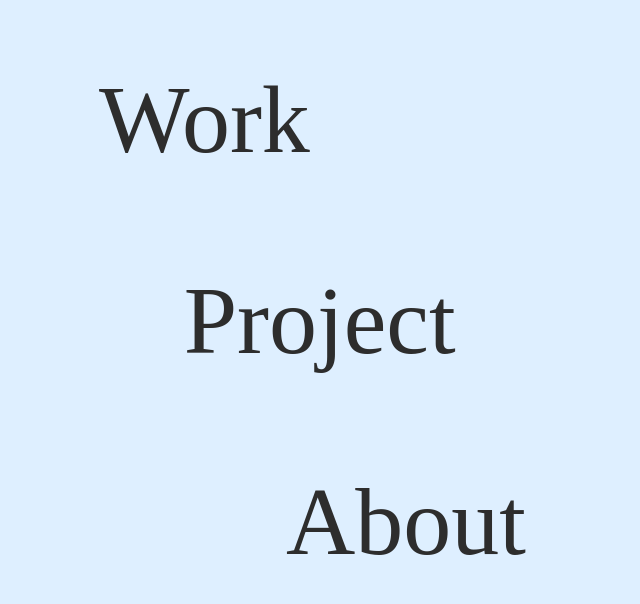
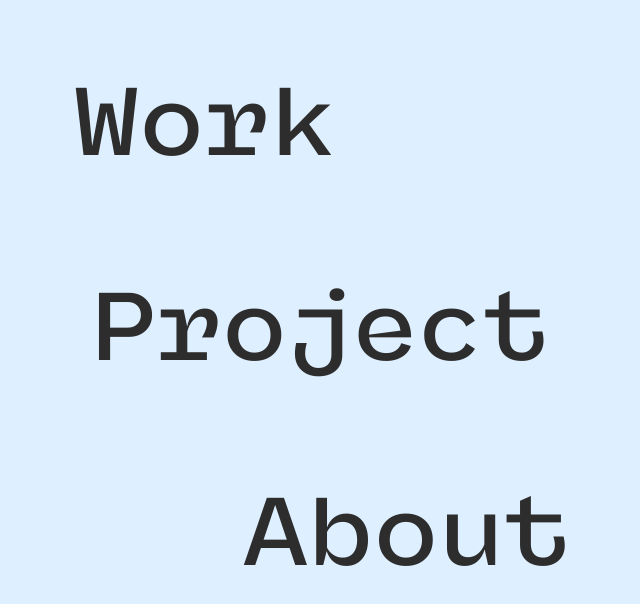
Before and after one commit to yanze-yang/yyz-page, a Next.js app: page / in a window 1280 px wide. Shown: the top 604 px of the page, without its empty margins (442-1082 px from the left). Built offline with nearby package versions, Linux system fonts and the light colour scheme.

Commit message:
update local font

```diff
--- a/styles/globals.css
+++ b/styles/globals.css
@@ -19,3 +19,8 @@ a {
 * {
   box-sizing: border-box;
 }
+
+@font-face {
+  font-family: "Freigeist Mono";
+  src: url("/fonts/FreigeistMono-Medium.woff2") format("woff");
+}
```
Also changed, not shown: public/fonts/FreigeistMono-Medium.woff2 (added), public/fonts/FreigeistMono-MediumItalic.woff2 (added).
